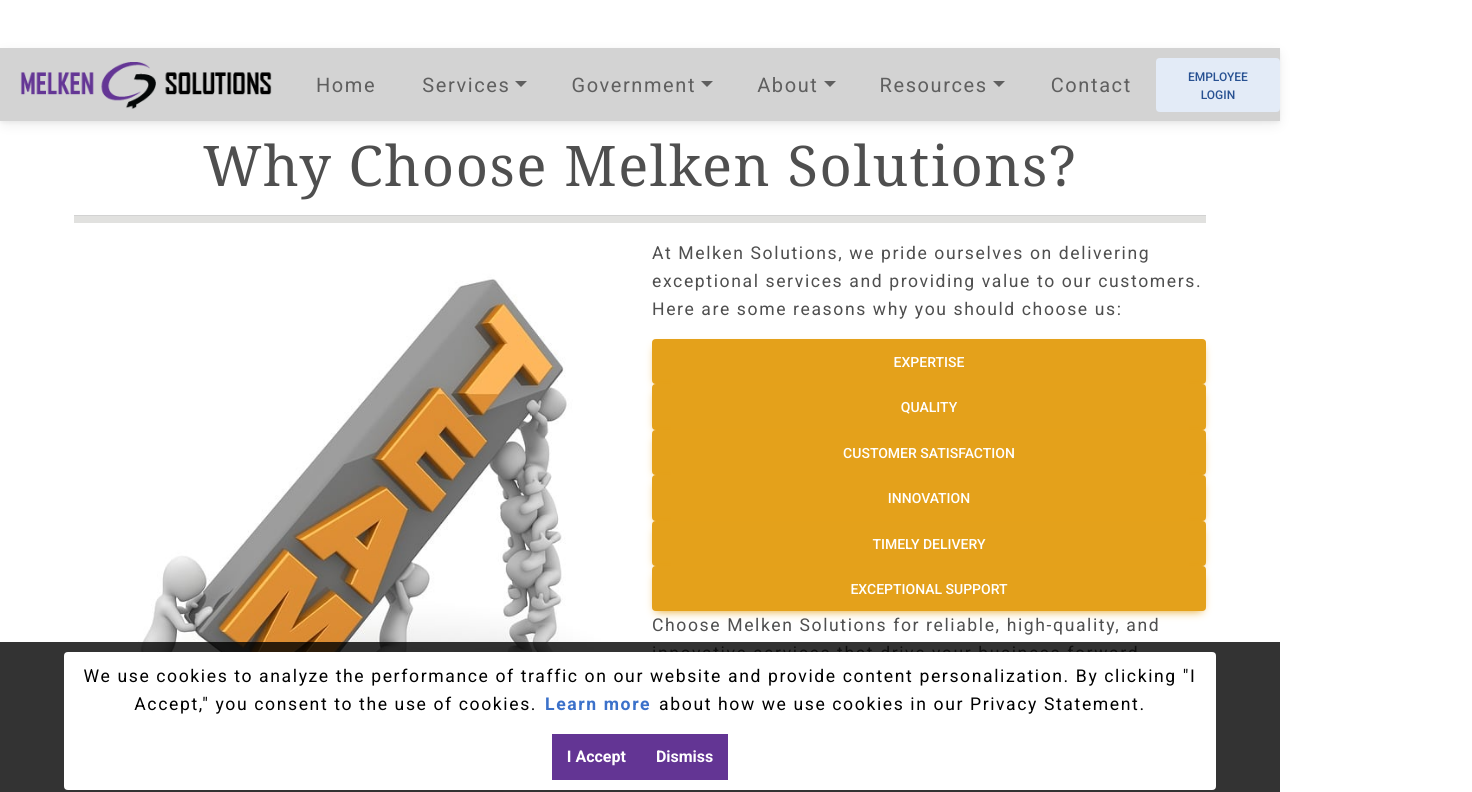
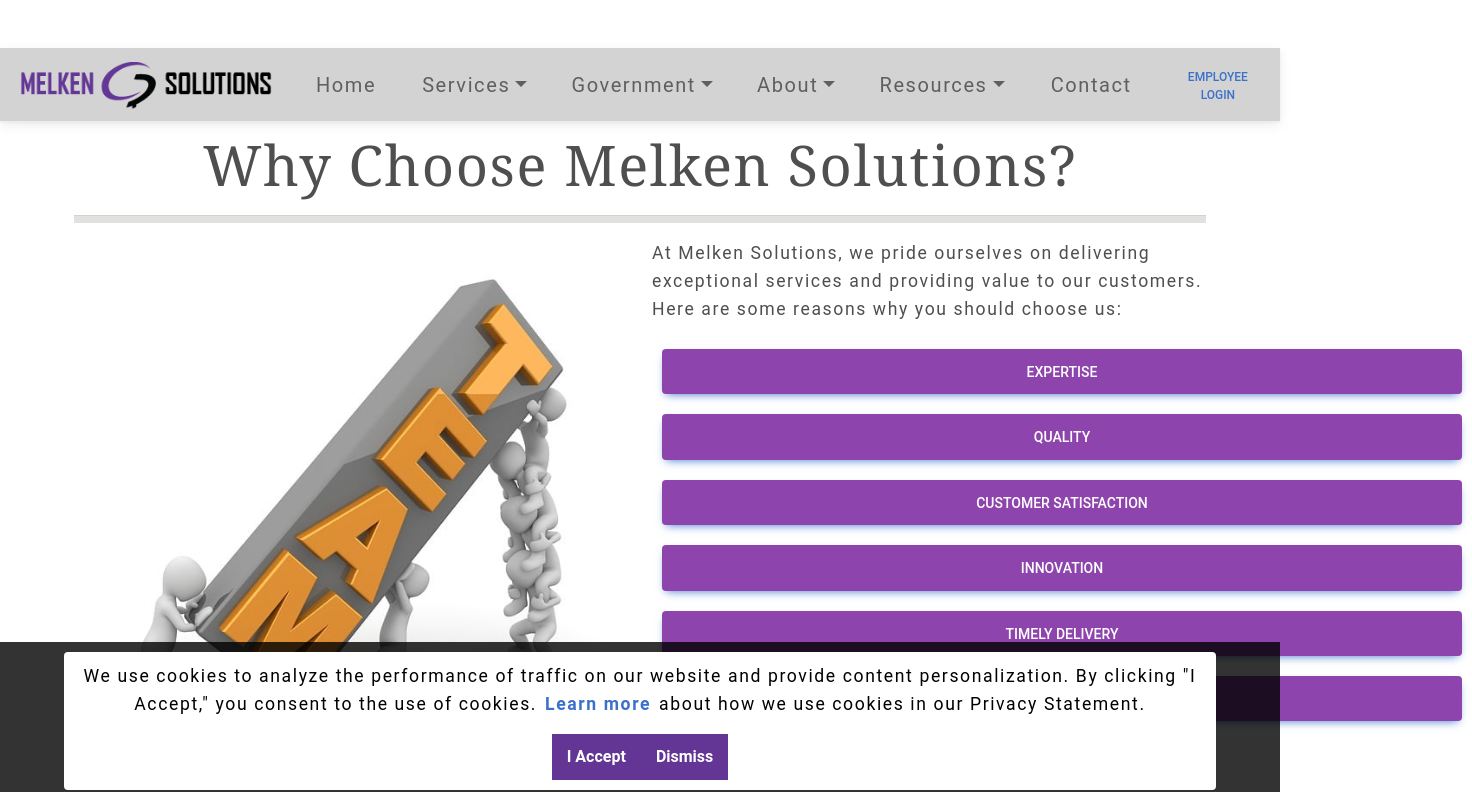
Before and after one commit to oldgraybuzzard/automatic-enigma, a React (Create React App) app: page /employee in a window 1280 px wide. Shown: the top 792 px of the page, 1472 px wide, since content can reach past the window. Built offline with nearby package versions, Linux system fonts and the light colour scheme.

Commit message:
more optimization

```diff
--- a/public/index.html
+++ b/public/index.html
@@ -16,7 +16,9 @@
     -->
     <link href="https://cdn.jsdelivr.net/npm/bootstrap@5.3.0-alpha3/dist/css/bootstrap.min.css" rel="stylesheet" integrity="sha384-KK94CHFLLe+nY2dmCWGMq91rCGa5gtU4mk92HdvYe+M/SXH301p5ILy+dN9+nJOZ" crossorigin="anonymous">
     <!--Used for MDB-->
-    <link href="https://fonts.googleapis.com/css?family=Roboto:300,400,500,700&display=swap" rel="stylesheet" />
+    <link rel="preconnect" href="https://fonts.googleapis.com">
+    <link rel="preconnect" href="https://fonts.gstatic.com" crossorigin>
+    <link href="https://fonts.googleapis.com/css2?family=Noto+Serif+Georgian&display=swap" rel="stylesheet">
     <!-- ABove is for MDB-->
     <link rel="manifest" href="%PUBLIC_URL%/manifest.json" />
     <!-- Google tag (gtag.js) -->
--- a/src/carousel.css
+++ b/src/carousel.css
@@ -34,8 +34,8 @@
 .carousel-caption {
   bottom: 4rem;
   z-index: 10;
-  background-color: var(--light);
-  color: var(--dark);
+  background-color: var(--primary);
+  color: var(--darker);
   opacity: 0.8;
 }
 
--- a/src/components/Footer/index.js
+++ b/src/components/Footer/index.js
@@ -60,7 +60,7 @@
                 Useful Links
               </h6>
               <MDBTypography tag='small'>
-                <a href="https://melkensolutions.blog/" target="_blank" className='text-reset'>
+                <a href="https://melkensolutions.blog/" target="_blank" rel="noreferrer" className='text-reset'>
                   Blog
                 </a>
               </MDBTypography><br />
--- a/src/components/Nav/index.js
+++ b/src/components/Nav/index.js
@@ -1,10 +1,10 @@
 import React, { useState } from 'react';
+import { MDBBtn } from 'mdb-react-ui-kit';
 import { Link } from 'react-router-dom';
 import { capitalizeFirstLetter } from '../../utils/helpers';
 import Nav from 'react-bootstrap/Nav';
 import Navbar from 'react-bootstrap/Navbar';
 import NavDropdown from 'react-bootstrap/NavDropdown';
-import Button from 'react-bootstrap/Button';
 import melkenLogo from '../../assets/images/Small.png';
 import * as msal from '@azure/msal-browser';
 import JsonServiceList from "../../assets/json/services.json";
@@ -88,7 +88,7 @@
           {loggedIn ? (
             <Nav.Link onClick={handleEmployeePage}>Melken Magnet</Nav.Link>
           ) : (
-            <Button variant="secondary" onClick={handleLogin}>Employee Login</Button>
+            <MDBBtn rounded color='link' onClick={handleLogin}>Employee Login</MDBBtn>
           )}
         </Nav>
       </Navbar.Collapse>
--- a/src/components/WhyUs/index.js
+++ b/src/components/WhyUs/index.js
@@ -1,11 +1,9 @@
-import React, { useRef, useEffect } from 'react';
+import React from 'react';
+import { MDBPopover, MDBPopoverBody, MDBPopoverHeader, MDBTypography } from 'mdb-react-ui-kit';
 import Row from 'react-bootstrap/Row';
 import Col from 'react-bootstrap/Col';
 import Image from 'react-bootstrap/Image';
-import Button from 'react-bootstrap/Button';
-import OverlayTrigger from 'react-bootstrap/OverlayTrigger';
 import { capitalizeFirstLetter } from "../../utils/helpers";
-import Popover from 'react-bootstrap/Popover';
 
 import collaborating from '../../assets/images/whyus-team.jpg';
 
@@ -37,30 +35,6 @@
     },
   ];
 
-    const popoverRef = useRef (null);
-
-    useEffect(() => {
-      const centerPopover = () => {
-        const popoverNode = popoverRef.current;
-        if (popoverNode) {
-          const popoverWidth = popoverNode.offsetWidth;
-          const popoverHeight = popoverNode.offsetHeight;
-          const windowWidth = window.innerWidth;
-          const windowHeight = window.innerHeight;
-          const popoverLeft = (windowWidth - popoverWidth) /2;
-          const popoverTop = (windowHeight - popoverHeight) /2;
-          popoverNode.style.left = `${popoverLeft}px`;
-          popoverNode.style.top = `${popoverTop}px`;
-        }
-      };
-
-      window.addEventListener('resize', centerPopover);
-      centerPopover();
-      return () => {
-        window.removeEventListener('resize', centerPopover);
-      };
-    }, []);
-
   return (
     <section>
       <Row>
@@ -76,15 +50,32 @@
         <Col xs lg="6">
           <p>At Melken Solutions, we pride ourselves on delivering exceptional services and providing value to our customers. Here are some reasons why you should choose us:</p>
           {whyUsList.map((item, index) => (
-            <OverlayTrigger ref={popoverRef} key={index} trigger="click" placement="top" overlay={
-              <Popover id={`popover-${index}`} className="whyus-popover">
-              <Popover.Header as="h3">{item.why}</Popover.Header>
-              <Popover.Body id="popover-body">{item.reason}</Popover.Body>
-            </Popover>}>
-              <div className="d-grid gap-2">
-                <Button className="popover-button" variant="warning" size="lg">{item.why}</Button>
-              </div>
-            </OverlayTrigger>
+            <MDBPopover
+              size='lg'
+              bg='#8e44ad'
+              btnChildren={item.why}
+              dismiss
+              key={index}
+              style={{
+                width: '800px',
+                margin: '10px 10px',
+                backgroundColor: '#8e44ad'
+                }}
+                popoverStyle={{
+                  backgroundColor: '#bdc3c7'
+                }}
+            >
+              <MDBPopoverHeader >
+                <MDBTypography tag='h6'>
+                  {item.why}
+                </MDBTypography>
+              </MDBPopoverHeader>
+              <MDBPopoverBody>
+                <MDBTypography tag='medium'>
+                  {item.reason}
+                </MDBTypography>
+              </MDBPopoverBody>
+            </MDBPopover>
           ))}
           <p>
             Choose Melken Solutions for reliable, high-quality, and innovative services that drive your business forward. <a href="mailto:info@melken-solutions.com">Contact us</a> today or call us at 407-977-5673 to discuss your requirements and let us help you achieve your goals.
--- a/src/index.css
+++ b/src/index.css
@@ -278,20 +278,6 @@
   justify-content: flex-end;
 }
 
-.popover-button {
-  background-color: #8854d0;
-  color: white;
-  font-weight: bold;
-}
-
-#popover-body {
-  font-size: large;
-}
-
-.whyus-popover {
-  background-color: #fffa65;
-}
-
 .mx-1 {
   margin-right: var(--spacing-one);
   margin-left: var(--spacing-one);
@@ -440,38 +426,6 @@
   color: var(--darker);
 }
 
-
-/* #privacy-statement, #terms-of-service, #returns-refund-policy {
-  padding-left: 20px;
-  font-size: 12px;
-}
-
-#privacy-statement,
-#terms-of-service,
-#returns-refund-policy
-h1,
-h2,
-h3 {
-  font-size: 14px;
-  font-weight: bold;
-}
-
-#privacy-statement,
-#terms-of-service,
-#returns-refund-policy h1,
-h2,
-h3 {
-  font-size: 14px;
-  font-weight: bold;
-}
-
-#privacy-statement,
-#terms-of-service,
-#returns-refund-policy p, ul, li {
-  font-size: 12px;
-  font-weight: 700;
-} */
-
 @media only screen and (min-width: 800PX) {
   body {
     font-size: 12px;
```
